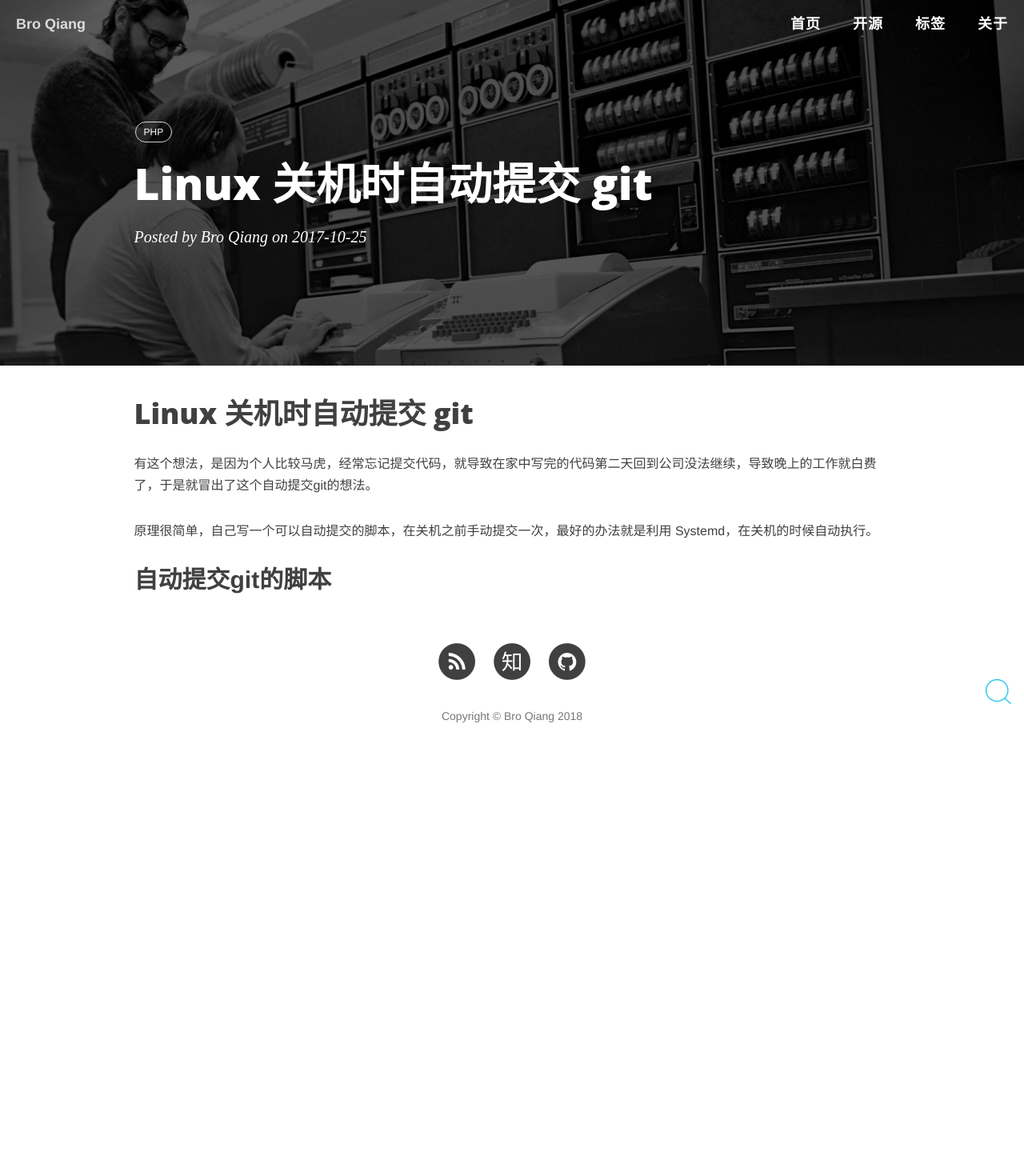
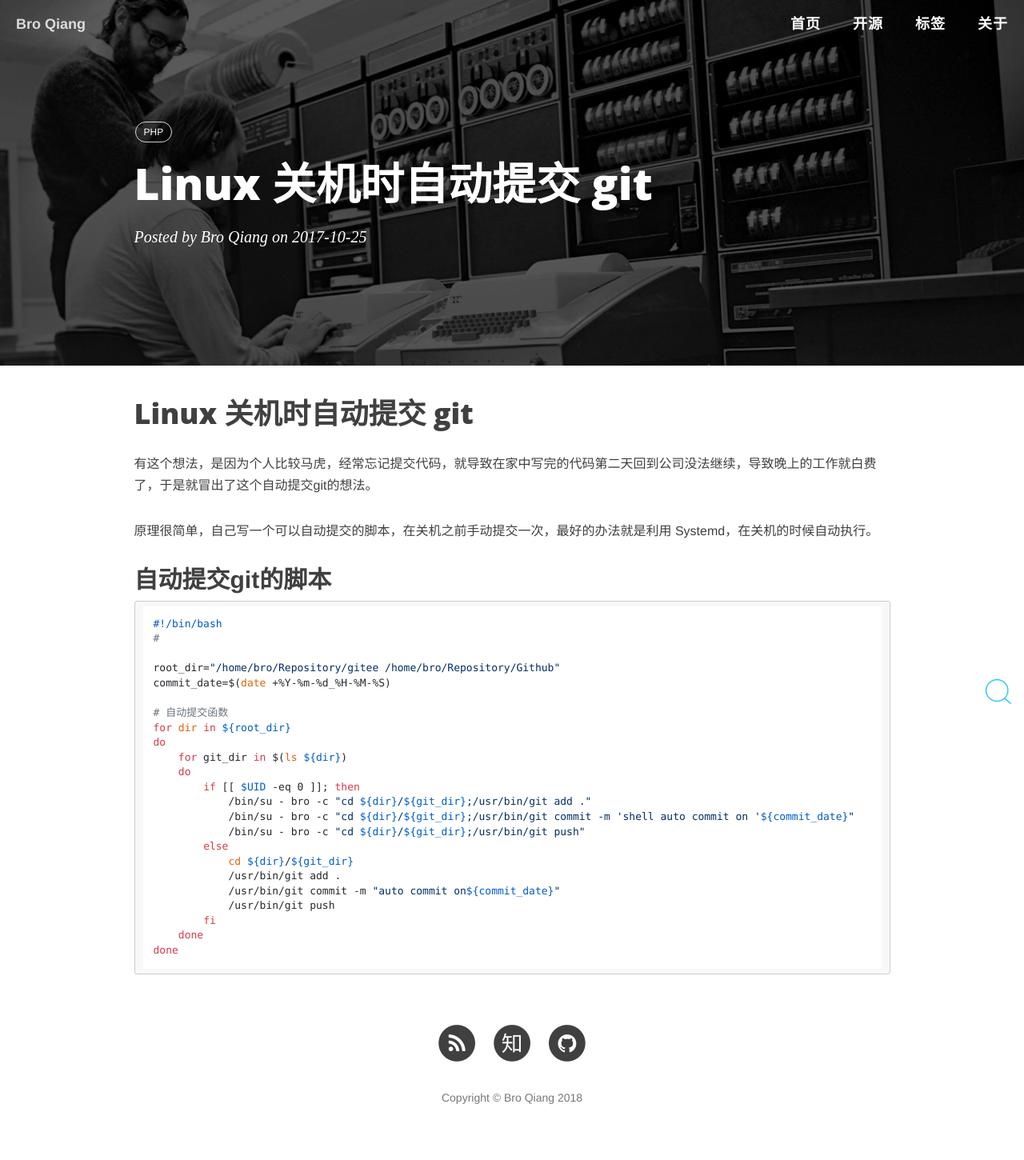
Before and after one commit to BroQiang/broqiang.github.io, a Jekyll site: the page built from _posts/2018-01-20-git-auto-commit-on-shutdown.md, in a window 1280 px wide. Shown: the whole page at 80% size. Built offline with Jekyll 4.4.1, drawn with Linux system fonts in a browser that asks for light colours; nearby versions of some CDN libraries; comment, search, counter and statistics services are not loaded; before the commit the page ends 973 px from its top, so only the background shows below that.

Commit message:
shell auto commit on 2018-01-20_02-26-40

````diff
--- a/_posts/2018-01-20-git-auto-commit-on-shutdown.md
+++ b/_posts/2018-01-20-git-auto-commit-on-shutdown.md
@@ -15,3 +15,29 @@ author: 'Bro Qiang'
 原理很简单，自己写一个可以自动提交的脚本，在关机之前手动提交一次，最好的办法就是利用 Systemd，在关机的时候自动执行。
 
 ## 自动提交git的脚本
+
+```shell
+#!/bin/bash
+#
+
+root_dir="/home/bro/Repository/gitee /home/bro/Repository/Github"
+commit_date=$(date +%Y-%m-%d_%H-%M-%S)
+
+# 自动提交函数
+for dir in ${root_dir}
+do
+    for git_dir in $(ls ${dir})
+    do
+        if [[ $UID -eq 0 ]]; then
+            /bin/su - bro -c "cd ${dir}/${git_dir};/usr/bin/git add ."
+            /bin/su - bro -c "cd ${dir}/${git_dir};/usr/bin/git commit -m 'shell auto commit on '${commit_date}"
+            /bin/su - bro -c "cd ${dir}/${git_dir};/usr/bin/git push"
+        else
+            cd ${dir}/${git_dir}
+            /usr/bin/git add .
+            /usr/bin/git commit -m "auto commit on${commit_date}"
+            /usr/bin/git push
+        fi
+    done
+done
+```
````
